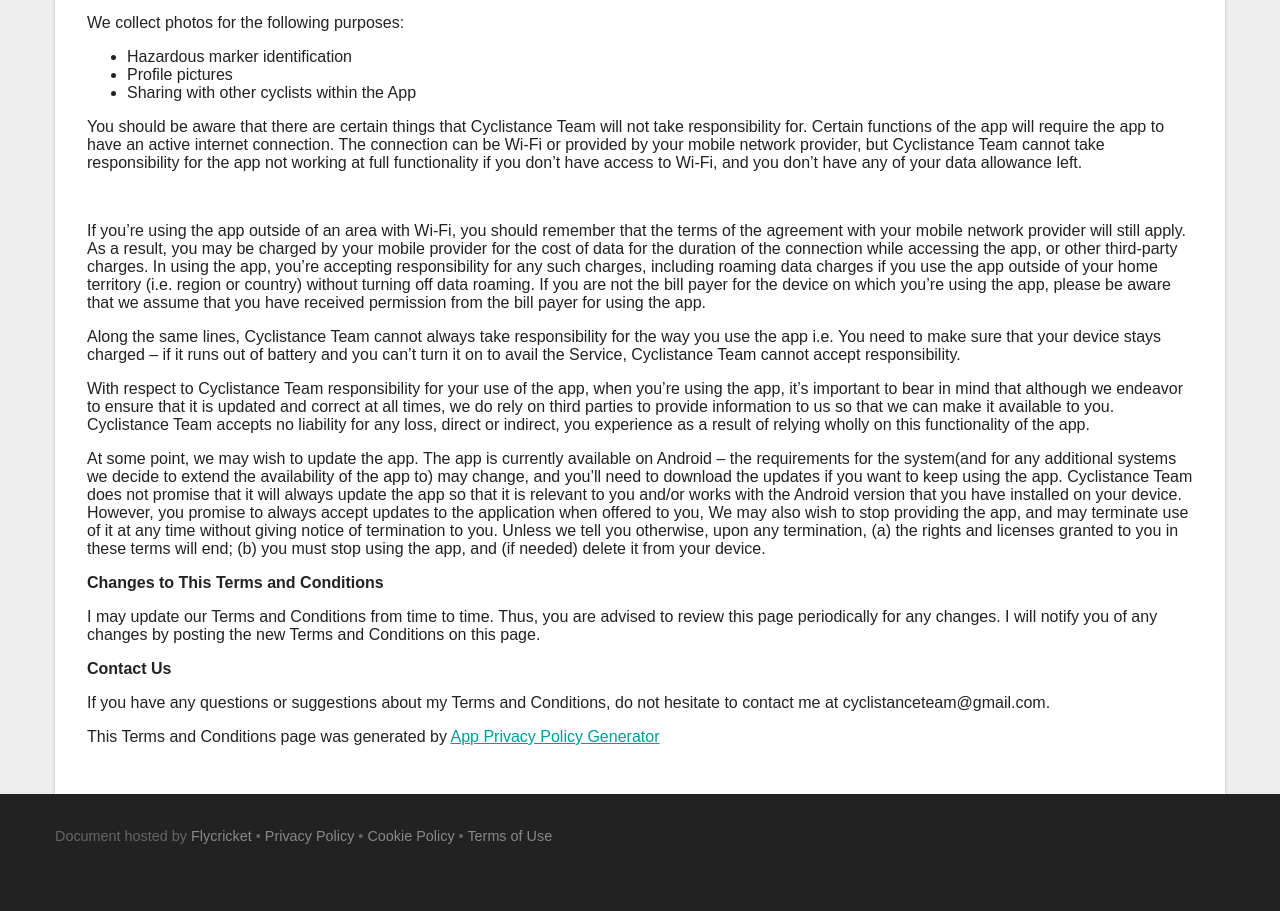
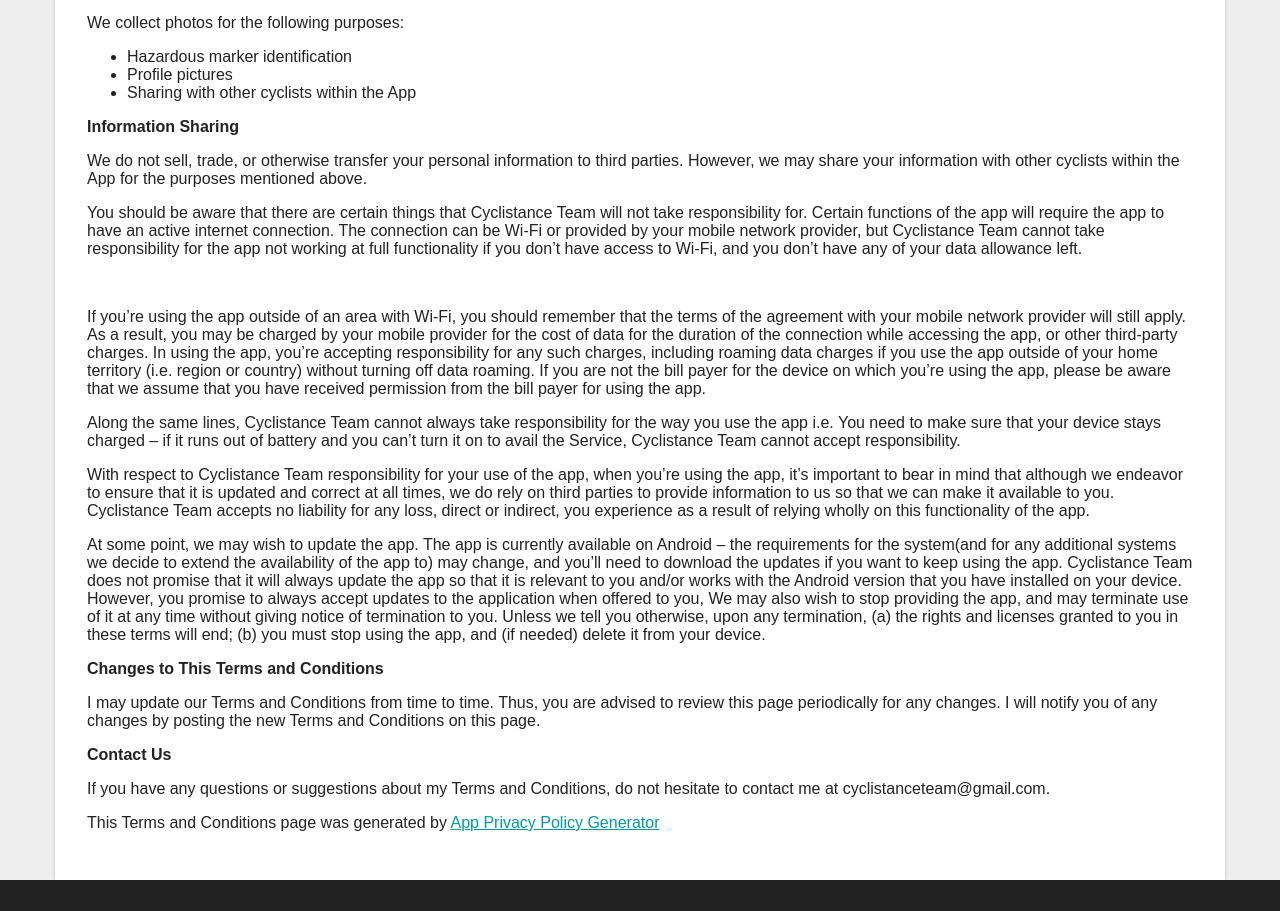
Before and after one commit to JohnDominicJasmin/cyclistance-terms-and-condition, a plain HTML site: page index.html in a window 1280 px wide. Shown: the part 830-1741 px from the top of the page. Before the commit the page ends 1709 px from the top, so only its background shows below. Drawn offline with Linux system fonts and the light colour scheme.

Commit message:
add information sharing

```diff
--- a/index.html
+++ b/index.html
@@ -220,6 +220,10 @@
                       <li>Sharing with other cyclists within the App</li>
                     </ul>
 
+                    <p><strong>Information Sharing</strong></p>
+                    <p>We do not sell, trade, or otherwise transfer your personal information to third parties. However, we may
+                       share your information with other cyclists within the App for the purposes mentioned above.</p>
+
                     <p>You should be aware that there are certain things that Cyclistance Team will not take
                         responsibility for. Certain functions of the app will require the app to have an active
                         internet connection. The connection can be Wi-Fi or provided by your mobile network provider,
```
